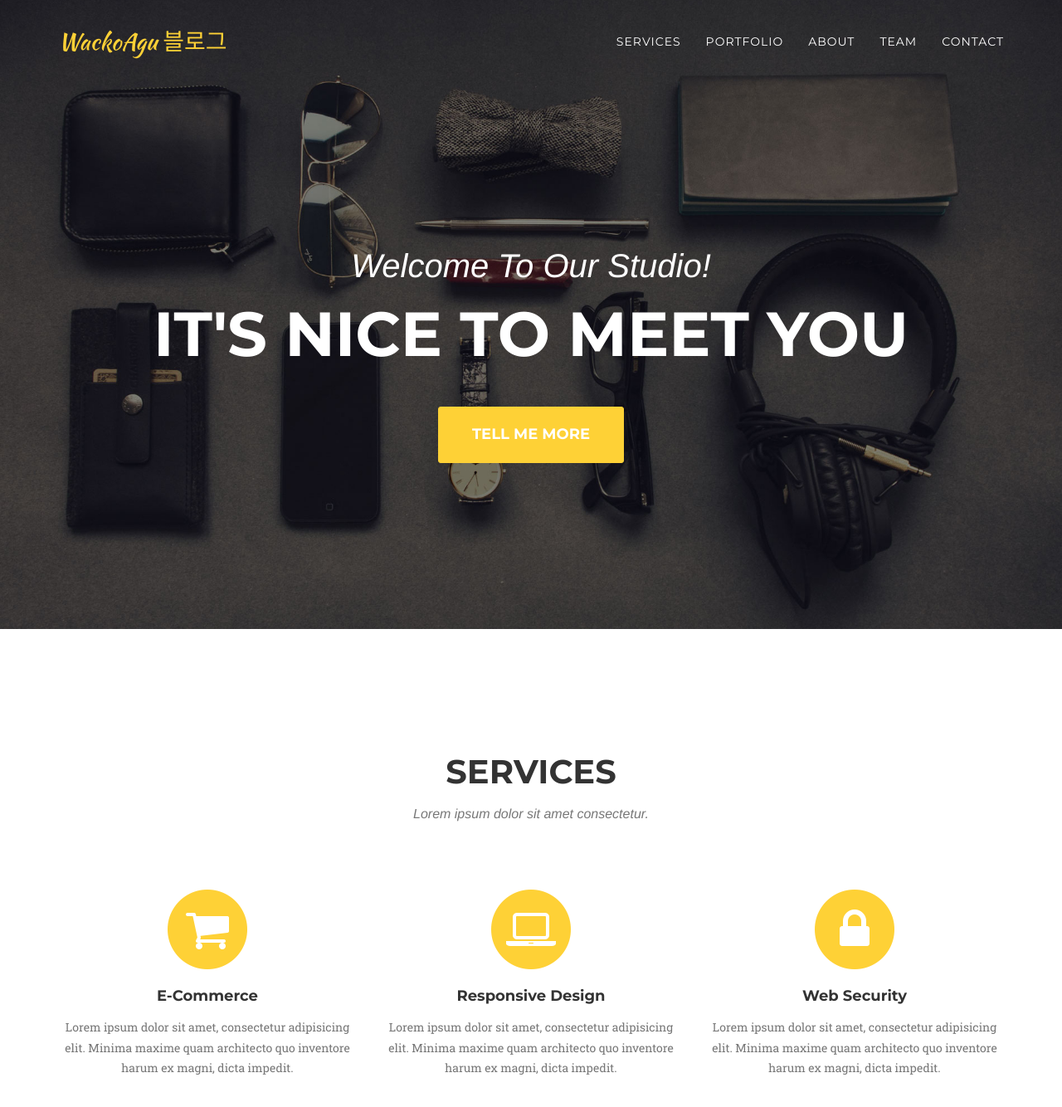
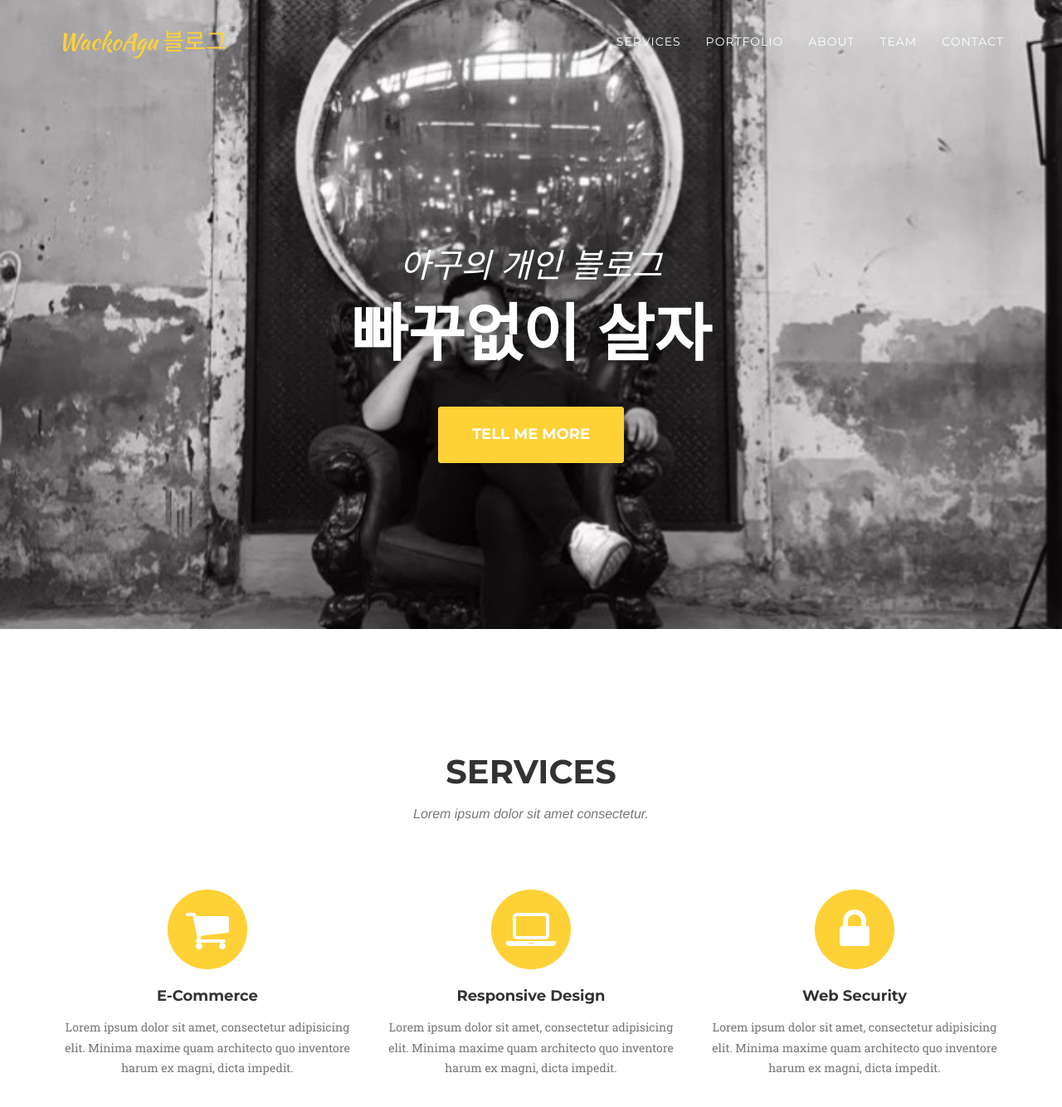
Before and after one commit to WackoAgu93/WackoAgu93.github.io, a Jekyll site: the page built from index.md, in a window 1280 px wide and 1400 px high. Shown: the top 1334 px of the window at 83% size. Built offline with Jekyll 4.4.1, drawn with Linux system fonts in a browser that asks for light colours; nearby versions of some CDN libraries; some web fonts are replaced.

Commit message:
20200428

```diff
--- a/_includes/hero.html
+++ b/_includes/hero.html
@@ -3,8 +3,8 @@
 <header>
     <div class="container">
         <div class="intro-text">
-            <div class="intro-lead-in">Welcome To Our Studio!</div>
-            <div class="intro-heading">It's Nice To Meet You</div>
+            <div class="intro-lead-in">아구의 개인 블로그</div>
+            <div class="intro-heading">빠꾸없이 살자</div>
             <a href="#services" class="page-scroll btn btn-xl">Tell Me More</a>
         </div>
     </div>
--- a/_sass/agency.scss
+++ b/_sass/agency.scss
@@ -167,7 +167,7 @@ h1, h2, h3, h4, h5, h6 {
 }
 
 header {
-    background-image: url('../assets/img/header-bg.jpg');
+    background-image: url('../assets/img/header-img.jpg');
     background-repeat: no-repeat;
     background-attachment: scroll;
     background-position: center center;
```
Also changed, not shown: assets/img/header-img.jpg (added).
